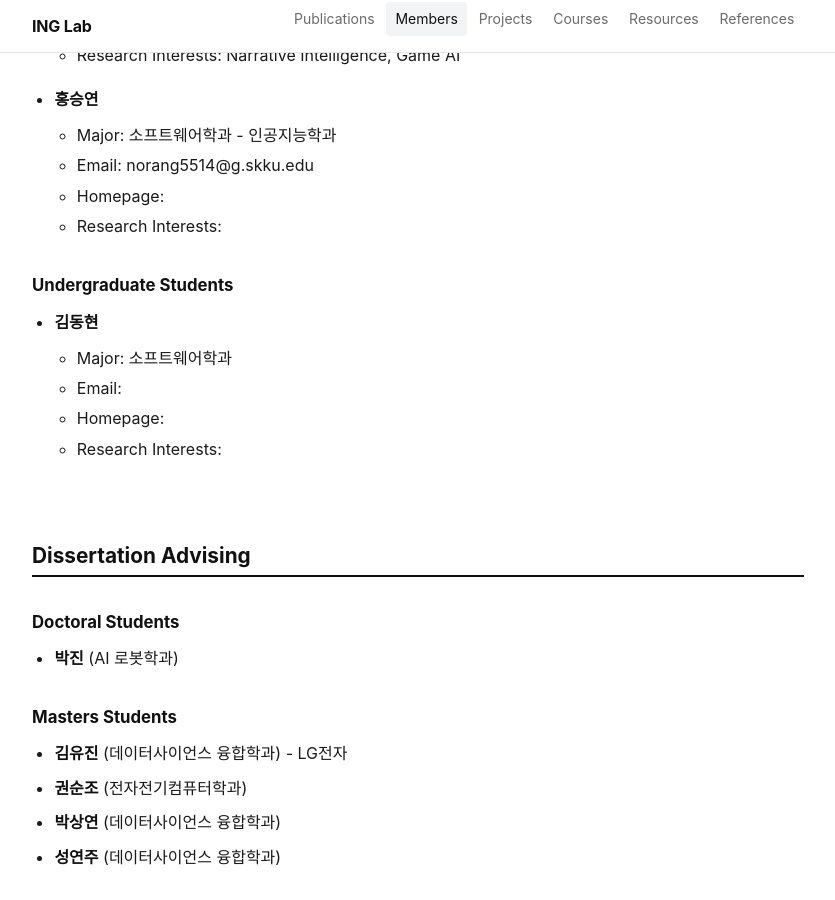
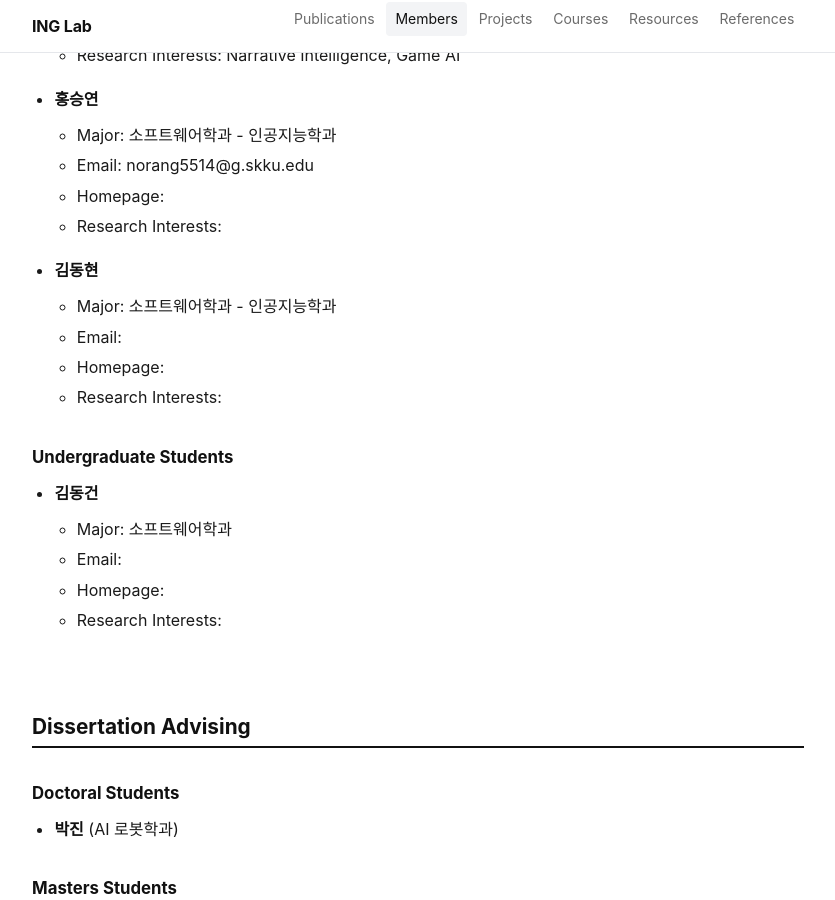
Before and after one commit to inglab/inglab.github.io, a Jekyll site: the page built from members.md, in a window 1280 px wide and 900 px high, scrolled down 1566 px. Shown: the whole window, without its empty margins (222-1057 px from the left). Built offline with Jekyll 4.4.1, drawn with Linux system fonts in a browser that asks for light colours.

Commit message:
Update member details in members.md

```diff
--- a/members.md
+++ b/members.md
@@ -63,9 +63,15 @@ sitemap: false
   - Homepage:
   - Research Interests:
 
+- **김동현**
+  - Major: 소프트웨어학과 - 인공지능학과
+  - Email:
+  - Homepage:
+  - Research Interests:
+
 <h3>Undergraduate Students</h3>
 
-- **김동현**
+- **김동건**
   - Major: 소프트웨어학과
   - Email:
   - Homepage:
```
